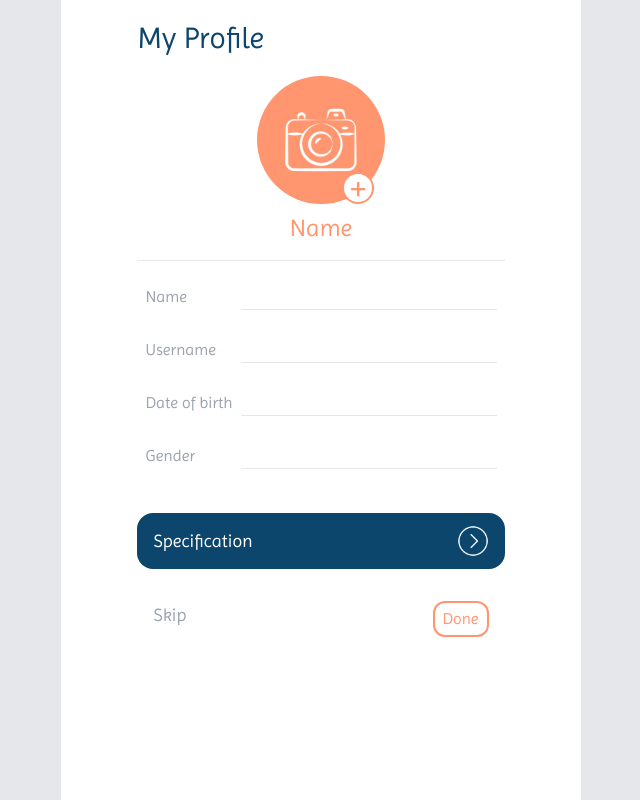
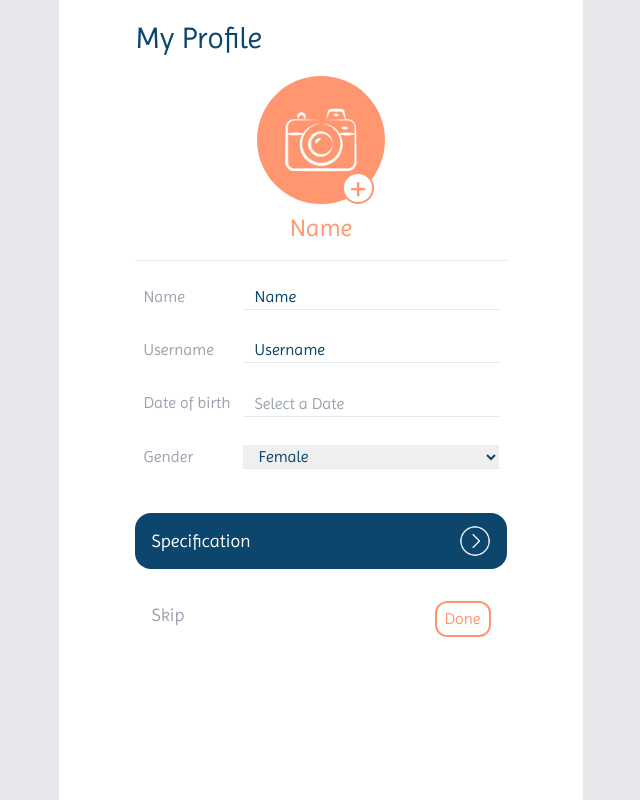
Before and after one commit to HastiHomayooni/App1, a React (Create React App) app: page /Profile in a window 1280 px wide. Shown: the whole page, without its empty margins (319-959 px from the left). Built offline with nearby package versions, Linux system fonts and the light colour scheme.

Commit message:
input date and select

```diff
--- a/src/Profile.js
+++ b/src/Profile.js
@@ -1,12 +1,16 @@
 import React from 'react';
 import './App.css';
 import { Link } from "react-router-dom";
+import DatePicker from 'react-datepicker';
+import 'react-datepicker/dist/react-datepicker.css';
 import { useState } from 'react';
 import camera from './images/camera.png';
 import next from './images/next.png';
 
 function Profile(){
     const [Name,setName]=useState('Name')
+    const [Username,setUsername]=useState('Username')
+    const [Date, setDate] = useState(null);
     const [Camera,setCamera]=useState(camera)
     function handleChange(e) {
         console.log(e.target.files);
@@ -28,24 +32,38 @@ function Profile(){
                 <div className='w-auto flex-col items-center justify-center mx-7'>
                     <div className='w-auto flex justify-between my-5 px-2 py-1'>
                         <div className='w-auto font-imprima text-gray-400'>Name</div>
-                        <input className='w-44 sm:w-64 outline-none border-b border-gray-200 text-myDark font-imprima' style={{borderBottomWidth: '1.5px'}}/>
+                        <input className='w-44 sm:w-64 outline-none border-b pl-3 border-gray-200 text-myDark font-imprima' style={{borderBottomWidth: '1.5px'}}
+                            value={Name}/>
                     </div>
                     <div className='w-auto flex justify-between my-5 px-2 py-1'>
                         <div className='w-auto font-imprima text-gray-400'>Username</div>
-                        <input className='w-44 sm:w-64 outline-none border-b border-gray-200 text-myDark font-imprima' style={{borderBottomWidth: '1.5px'}}/>
+                        <input className='w-44 sm:w-64 outline-none border-b pl-3 border-gray-200 text-myDark font-imprima' style={{borderBottomWidth: '1.5px'}}
+                            value={Username}/>
                     </div>
                     <div className='w-auto flex justify-between my-5 px-2 py-1'>
-                        <div className='w-auto font-imprima text-gray-400 mr-2'>Date of birth</div>
-                        <input className='w-44 sm:w-64 outline-none border-b border-gray-200 text-myDark font-imprima' style={{borderBottomWidth: '1.5px'}}/>
+                        <div className='w-auto font-imprima text-gray-400 mr-3'>Date of birth</div>
+                        <DatePicker
+                            className='w-44 sm:w-64 outline-none border-b pl-3 border-gray-200 text-myDark font-imprima'
+                            style={{ borderBottomWidth: '1.5px' }}
+                            selected={Date}
+                            onChange={date => setDate(date)}
+                            placeholderText='Select a Date'
+                        />
                     </div>
                     <div className='w-auto flex justify-between my-5 px-2 py-1'>
                         <div className='w-auto font-imprima text-gray-400'>Gender</div>
-                        <input className='w-44 sm:w-64 outline-none border-b border-gray-200 text-myDark font-imprima' style={{borderBottomWidth: '1.5px'}}/>
+                        <select className='w-44 sm:w-64 outline-none border-b pl-3 border-gray-200 text-myDark font-imprima' style={{borderBottomWidth: '1.5px'}}>
+                            <option value='female'>Female</option>
+                            <option value='male'>Male</option>
+                            <option value='others'>Others</option>
+                        </select>
                     </div>
                 </div>
                 <div className='w-auto rounded-2xl bg-myDark flex justify-between p-3 px-4 mx-7 mt-10 mb-8'>
                     <div className='w-auto font-imprima text-white text-lg text-center my-auto'>Specification</div>
-                    <img className='w-8' src={next} alt='next'/>
+                    <Link className='w-auto' to={'/Specification'}>
+                        <img className='w-8' src={next} alt='next'/>
+                    </Link>
                 </div>
                 <div className='w-auto flex justify-between mx-11'>
                     <div className='w-auto font-imprima text-gray-400 text-lg'>Skip</div>
```
